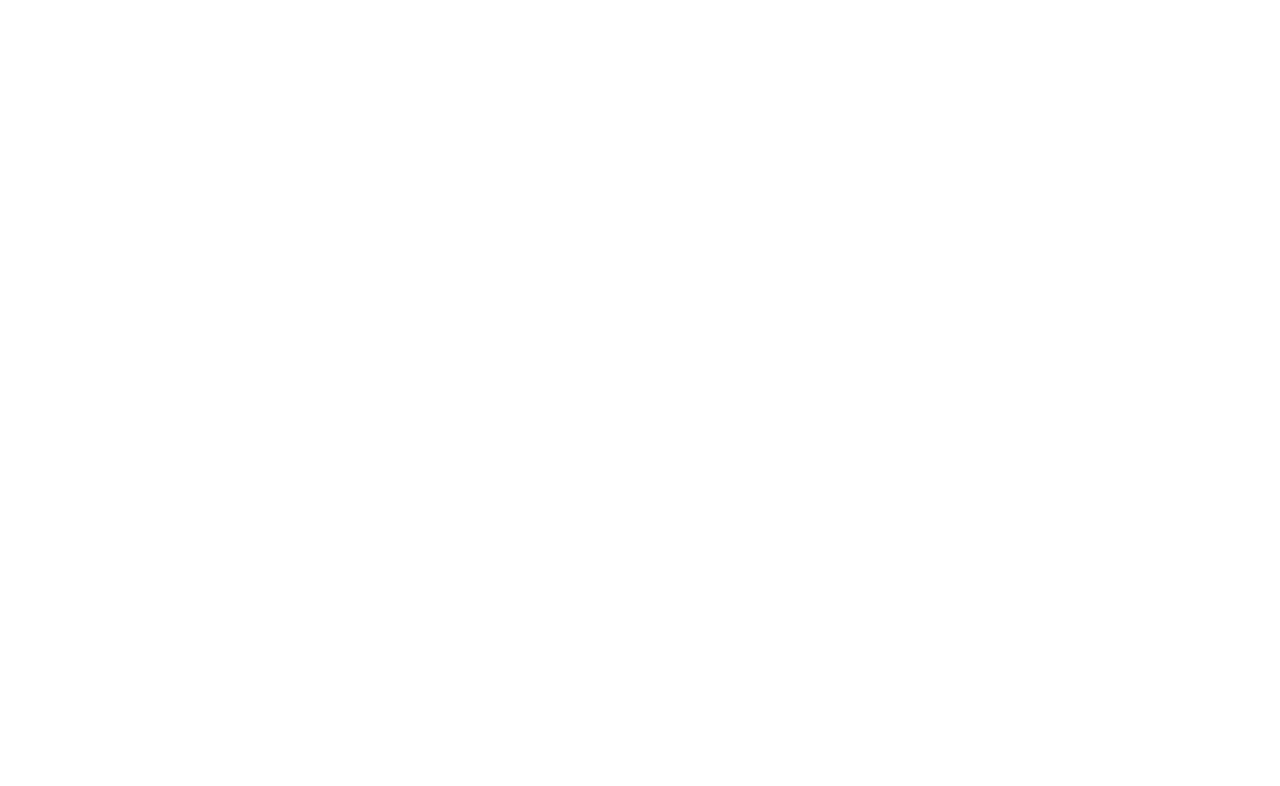
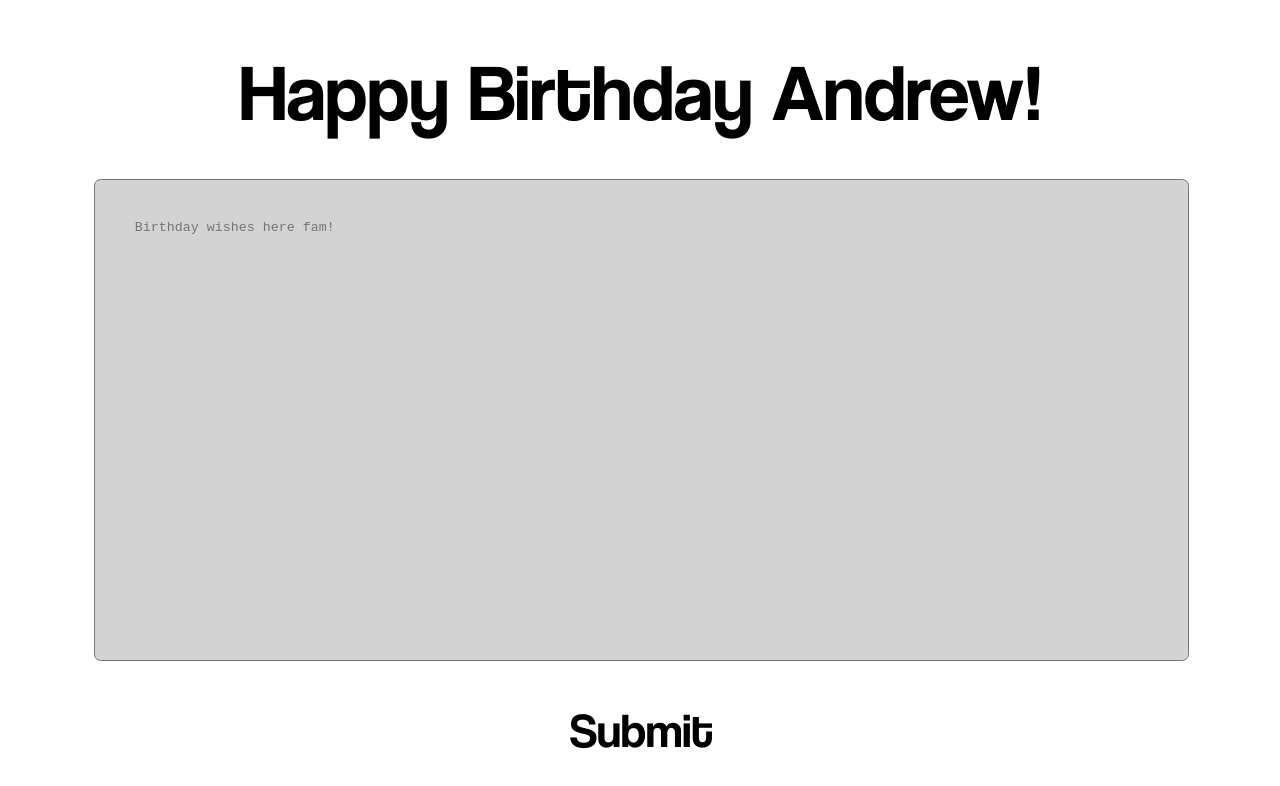
Before and after one commit to BrelynaMaryon/BrelynaMaryon.github.io, a plain HTML site: page index.html in a window 1280 px wide. Drawn offline with Linux system fonts and the light colour scheme.

Commit message:
Submission page

```diff
--- a/css/styles.css
+++ b/css/styles.css
@@ -1,4 +1,56 @@
-.stylish{
-    font-family: 'Franklin Gothic Medium', 'Arial Narrow', Arial, sans-serif;
-    font-size: 2em;
+body{
+    width: 100%;
+    height:99%;
 }
+
+html{
+    width: 99%;
+    height:99%;
+}
+
+#mainframe{
+    width: 100%;
+    height: 100%;
+    display: flex;
+    flex-direction: column;
+    align-items: center;
+    justify-content: center;
+}
+
+#hbandrew{
+    font-size: 5em;
+    font-family: "Coolvetica";
+}
+
+.message{
+    border-radius: 0.5em;
+    box-shadow: 0.2em;
+    width: 80%;
+    height: 30em;
+    resize: none;
+    margin: 3em;
+    outline: none;
+    box-sizing: content-box;
+    padding: 3em;
+    background-color: lightgray;
+}
+
+
+#submit{
+    font-family: "Coolvetica";
+    font-size: 3em;
+    transition: transform 1s, color 1s;
+}
+
+#submit:hover{
+    transform: translateY(-0.2em);
+    color: darkgreen;
+}
+
+
+@font-face {
+    font-family: 'Coolvetica';
+    src: url('../coolvetica\ rg.woff') format('woff');
+    font-weight: normal;
+    font-style: normal;
+}
--- a/index.html
+++ b/index.html
@@ -12,9 +12,22 @@
 
     <body>
 
+        <div id="mainframe">
 
+            <div id="hbandrew">Happy Birthday Andrew!</div>
+            <textarea class="message" placeholder="Birthday wishes here fam!"></textarea>
+            <div id="submit">Submit</div>
+
+        </div>
 
         <script src="./js/scripts.js"></script>
+        <script>
+
+            const submit = document.getElementById("submit");
+
+            submit.addEventListener("click",submitClick);
+
+        </script>
 
     </body>
 
--- a/js/scripts.js
+++ b/js/scripts.js
@@ -1,3 +1,4 @@
-function log(){
-    console.log("YOOO");
+function submitClick(){
+
+
 }
```
Also changed, not shown: coolvetica rg.woff (added), enju.jpg (added).
